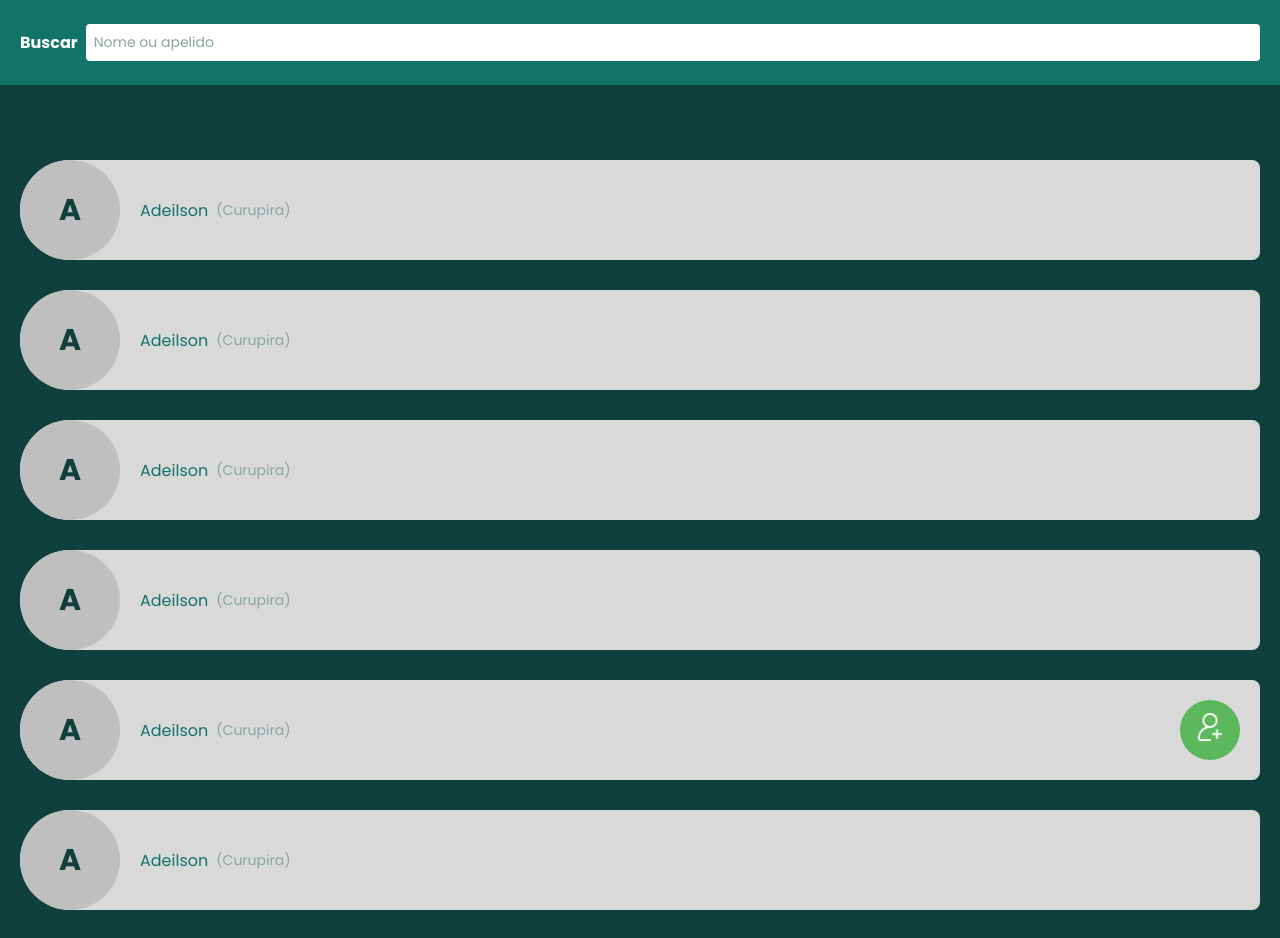
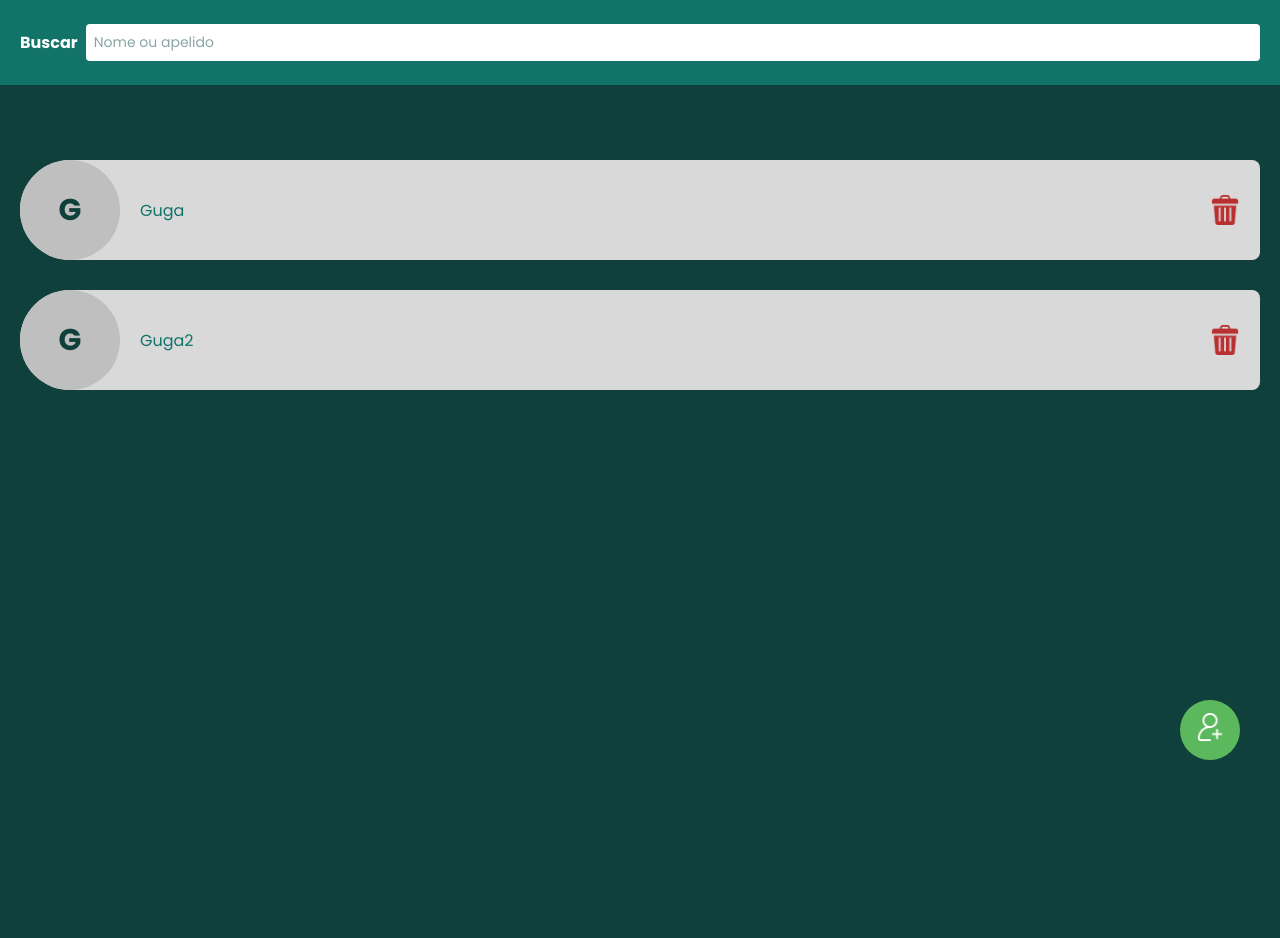
Before and after one commit to ogustavodias/contatos-app, a React (Vite) app: page / in a window 1280 px wide. Shown: the top 938 px of the page. After the commit the page ends 800 px from the top, so only its background shows below. Built offline with nearby package versions, Linux system fonts and the light colour scheme.

Commit message:
feature: Implemented Redux with reducer of Contacts, actions: add, remove and edit. The editing logic is not yet complete.

```diff
--- a/package.json
+++ b/package.json
@@ -10,8 +10,11 @@
     "preview": "vite preview"
   },
   "dependencies": {
+    "@reduxjs/toolkit": "^2.2.6",
     "react": "^18.3.1",
     "react-dom": "^18.3.1",
+    "react-redux": "^9.1.2",
+    "redux": "^5.0.1",
     "styled-components": "^6.1.11"
   },
   "devDependencies": {
--- a/src/App.tsx
+++ b/src/App.tsx
@@ -10,9 +10,16 @@
 import Contacts from "./components/Contacts";
 import Modal from "./components/Modal";
 import Form from "./components/Form";
+import { useSelector } from "react-redux";
+import { RootState } from "./redux/configureStore";
 
 function App() {
   const [modalOpen, setModalOpen] = React.useState(false);
+  const { inEditing } = useSelector((state: RootState) => state.contacts);
+
+  React.useEffect(() => {
+    if (inEditing) setModalOpen(true);
+  }, [inEditing]);
 
   return (
     <main>
--- a/src/components/Contacts/index.tsx
+++ b/src/components/Contacts/index.tsx
@@ -1,49 +1,53 @@
+// React
+import { MouseEvent } from "react";
+
 // Styles
 import * as S from "./styles";
 
+// Redux
+import { useDispatch, useSelector } from "react-redux";
+import { RootState } from "../../redux/configureStore";
+import { edit, remove } from "../../redux/reducers/contacts";
+
+// Icons SRC
+import trashIcon from "../../assets/trash-can.png";
+import { Contact } from "../../models/contacts";
+
 const Contacts = () => {
+  const { list } = useSelector((state: RootState) => state.contacts);
+  const dispatch = useDispatch();
+
+  function handleCard(e: MouseEvent, payload: Contact) {
+    const { target } = e;
+    const firstParent = (target as HTMLElement).parentElement;
+    const remove = firstParent?.dataset.action === "remove";
+    if (!remove) dispatch(edit(payload));
+  }
+
   return (
     <S.Container>
-      <S.Card>
-        <S.FirstLetterName>A</S.FirstLetterName>
-        <S.Name>Adeilson</S.Name>
-        <S.Nickname>(Curupira)</S.Nickname>
-      </S.Card>
-      <S.Card>
-        <S.FirstLetterName>A</S.FirstLetterName>
-        <S.Name>Adeilson</S.Name>
-        <S.Nickname>(Curupira)</S.Nickname>
-      </S.Card>
-      <S.Card>
-        <S.FirstLetterName>A</S.FirstLetterName>
-        <S.Name>Adeilson</S.Name>
-        <S.Nickname>(Curupira)</S.Nickname>
-      </S.Card>
-      <S.Card>
-        <S.FirstLetterName>A</S.FirstLetterName>
-        <S.Name>Adeilson</S.Name>
-        <S.Nickname>(Curupira)</S.Nickname>
-      </S.Card>
-      <S.Card>
-        <S.FirstLetterName>A</S.FirstLetterName>
-        <S.Name>Adeilson</S.Name>
-        <S.Nickname>(Curupira)</S.Nickname>
-      </S.Card>
-      <S.Card>
-        <S.FirstLetterName>A</S.FirstLetterName>
-        <S.Name>Adeilson</S.Name>
-        <S.Nickname>(Curupira)</S.Nickname>
-      </S.Card>
-      <S.Card>
-        <S.FirstLetterName>A</S.FirstLetterName>
-        <S.Name>Adeilson</S.Name>
-        <S.Nickname>(Curupira)</S.Nickname>
-      </S.Card>
-      <S.Card>
-        <S.FirstLetterName>A</S.FirstLetterName>
-        <S.Name>Adeilson</S.Name>
-        <S.Nickname>(Curupira)</S.Nickname>
-      </S.Card>
+      {!list.length ? (
+        <S.EmptyMessage>Nenhum contato encontrado</S.EmptyMessage>
+      ) : (
+        list.map((item) => {
+          return (
+            <S.Card key={item.id} onClick={(e) => handleCard(e, item)}>
+              <S.FirstLetterName>
+                {item.name.charAt(0).toUpperCase()}
+              </S.FirstLetterName>
+              <S.Name>{item.name}</S.Name>
+              {item.nickname ? <S.Nickname>({item.nickname})</S.Nickname> : ""}
+              <S.Trash
+                type="button"
+                onClick={() => dispatch(remove(item.id))}
+                data-action="remove"
+              >
+                <img src={trashIcon} />
+              </S.Trash>
+            </S.Card>
+          );
+        })
+      )}
     </S.Container>
   );
 };
--- a/src/components/Contacts/styles.ts
+++ b/src/components/Contacts/styles.ts
@@ -39,3 +39,27 @@
   color: var(--white-emerald);
   font-size: 14px;
 `;
+
+export const EmptyMessage = styled.p`
+  color: var(--white);
+  font-weight: 700;
+`;
+
+export const Trash = styled.button`
+  background-color: transparent;
+  cursor: pointer;
+  border: none;
+  width: 30px;
+  margin-left: auto;
+  margin-right: 20px;
+  transition: transform 0.3s ease;
+
+  img {
+    display: block;
+    width: 100%;
+  }
+
+  &:hover {
+    transform: scale(0.8);
+  }
+`;
--- a/src/components/Form/index.tsx
+++ b/src/components/Form/index.tsx
@@ -1,44 +1,74 @@
+// React
+import React, { FormEvent } from "react";
+
 // Styles
 import * as S from "./styles";
 
 // Components
 import Input from "../Input";
 
+// Redux
+import { useDispatch, useSelector } from "react-redux";
+import { add } from "../../redux/reducers/contacts";
+import { RootState } from "../../redux/configureStore";
+
 interface Props {
   setModalOpen: React.Dispatch<React.SetStateAction<boolean>>;
 }
 
 const Form = ({ setModalOpen }: Props) => {
+  const { inEditing } = useSelector((state: RootState) => state.contacts);
+
+  const [name, setName] = React.useState(inEditing?.name || "");
+  const [nickname, setNickname] = React.useState(inEditing?.nickname || "");
+  const [tel, setTel] = React.useState(inEditing?.tel || "");
+  const [email, setEmail] = React.useState(inEditing?.email || "");
+
+  const dispatch = useDispatch();
+
+  function saveContact(e: FormEvent) {
+    e.preventDefault();
+    dispatch(add({ name, nickname, tel, email }));
+  }
+
   return (
     <S.Container>
       <S.Title>Novo contato</S.Title>
-      <form>
+      <form onSubmit={saveContact}>
         <Input
           label={{ value: "Nome", color: "#127369" }}
           display="block"
           placeholder="Nome do contato"
+          value={name}
+          onChange={({ target }) => setName(target.value)}
         />
         <Input
           label={{ value: "Apelido", color: "#127369" }}
           display="block"
           optional={true}
           placeholder="Apelido do contato"
+          value={nickname}
+          onChange={({ target }) => setNickname(target.value)}
         />
         <Input
           label={{ value: "Telefone", color: "#127369" }}
           display="block"
           type="tel"
           placeholder="Número de telefone do contato"
+          value={tel}
+          onChange={({ target }) => setTel(target.value)}
         />
         <Input
           label={{ value: "E-mail", color: "#127369" }}
           display="block"
           type="email"
           placeholder="E-mail do contato"
+          value={email}
+          onChange={({ target }) => setEmail(target.value)}
         />
         <S.Actions>
-          <S.SaveButton>Salvar</S.SaveButton>
-          <S.CancelButton onClick={() => setModalOpen(false)}>
+          <S.SaveButton type="submit">Salvar</S.SaveButton>
+          <S.CancelButton type="reset" onClick={() => setModalOpen(false)}>
             Cancelar
           </S.CancelButton>
         </S.Actions>
--- a/src/main.tsx
+++ b/src/main.tsx
@@ -1,4 +1,14 @@
 import ReactDOM from "react-dom/client";
+
+// App Component
 import App from "./App.tsx";
 
-ReactDOM.createRoot(document.getElementById("root")!).render(<App />);
+// Redux
+import { Provider } from "react-redux";
+import store from "./redux/configureStore.ts";
+
+ReactDOM.createRoot(document.getElementById("root")!).render(
+  <Provider store={store}>
+    <App />
+  </Provider>
+);
--- /dev/null
+++ b/src/models/contacts.ts
@@ -0,0 +1,9 @@
+export interface Contact {
+  id: number;
+  name: string;
+  nickname?: string;
+  tel: string;
+  email: string;
+}
+
+export type ContactWithoutId = Omit<Contact, "id">;
--- /dev/null
+++ b/src/redux/configureStore.ts
@@ -0,0 +1,16 @@
+// Redux
+import { configureStore } from "@reduxjs/toolkit";
+
+// Reducers
+import contacts, { InitialContacts } from "./reducers/contacts";
+
+const store = configureStore({
+  reducer: { contacts },
+  middleware: (getDefaultMiddleware) => getDefaultMiddleware().concat(),
+});
+
+export interface RootState {
+  contacts: InitialContacts;
+}
+
+export default store;
--- /dev/null
+++ b/src/redux/reducers/contacts.ts
@@ -0,0 +1,42 @@
+// Redux
+import { createSlice, PayloadAction } from "@reduxjs/toolkit";
+
+// Types and Interfaces
+import { Contact, ContactWithoutId } from "../../models/contacts";
+
+export interface InitialContacts {
+  list: Contact[];
+  inEditing: Contact | null;
+}
+
+const initialState: InitialContacts = {
+  list: [
+    { id: 1, name: "Guga", email: "teste", tel: "123123" },
+    { id: 2, name: "Guga2", email: "teste", tel: "123123" },
+  ],
+  inEditing: null,
+};
+
+const slice = createSlice({
+  name: "contacts",
+  initialState,
+  reducers: {
+    add(state, action: PayloadAction<ContactWithoutId>) {
+      const indexOfLastElement = state.list.length - 1;
+      const last_id = state.list[indexOfLastElement].id;
+      state.list.push({ ...action.payload, id: last_id + 1 });
+    },
+
+    remove(state, action: PayloadAction<number>) {
+      state.list = state.list.filter((item) => item.id !== action.payload);
+    },
+
+    edit(state, action: PayloadAction<Contact>) {
+      state.inEditing = action.payload;
+    },
+  },
+});
+
+export const { add, remove, edit } = slice.actions;
+
+export default slice.reducer;
```
Also changed, not shown: src/assets/trash-can.png (added), 1 other file (tests, documents, lock files or other folders).
